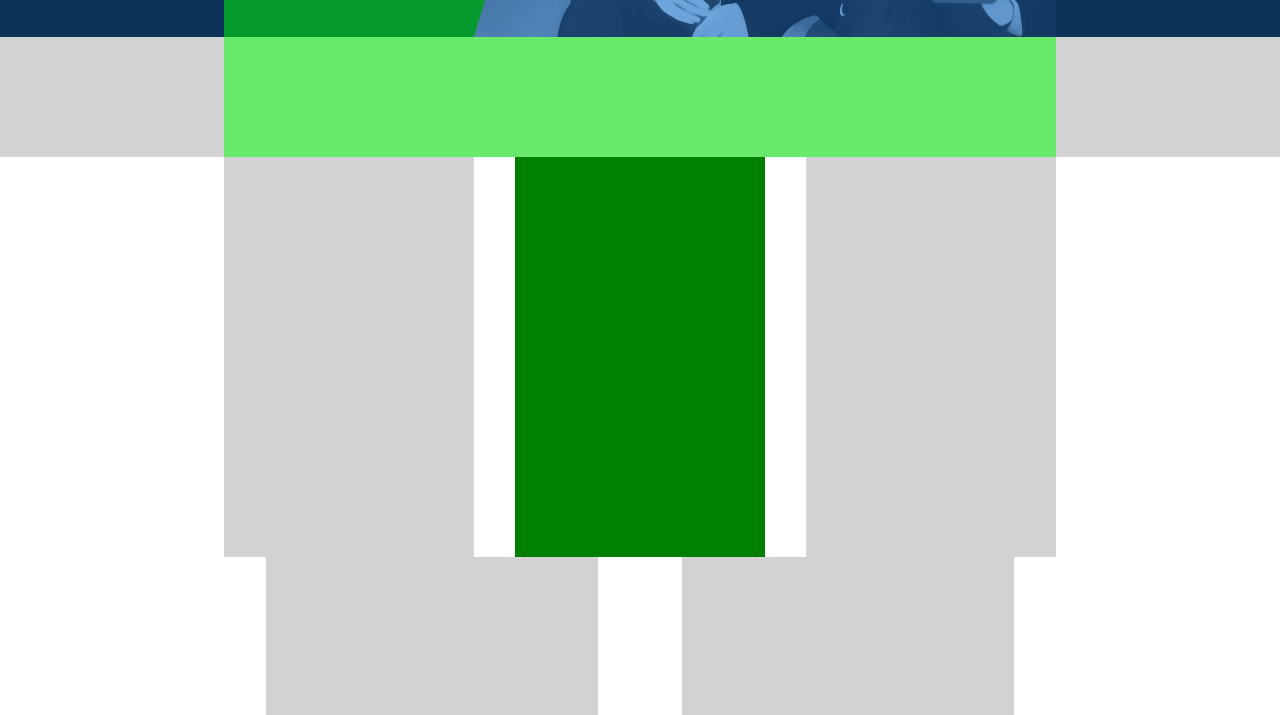
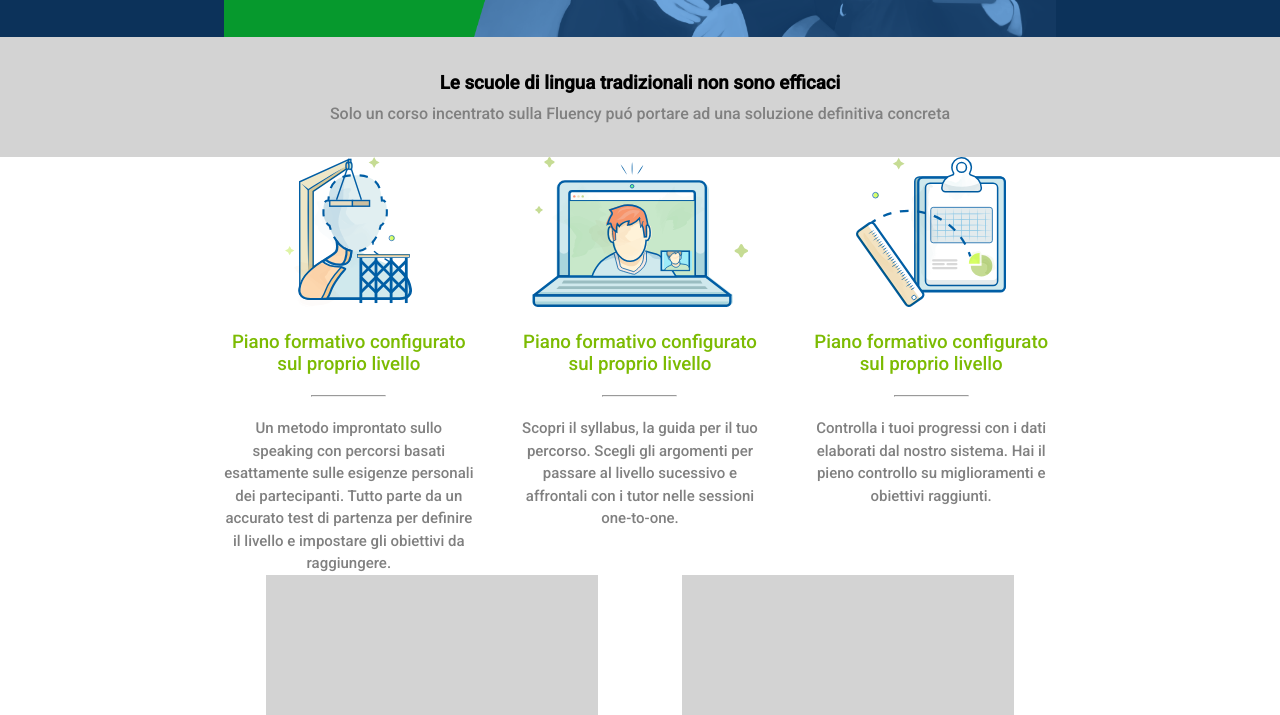
Before and after one commit to Dueel/htmlcss-fluentify, a plain HTML site: page index.html in a window 1280 px wide. Shown: the part 463-1178 px from the top of the page. Drawn offline with Linux system fonts and the light colour scheme.

Commit message:
three-columns row

```diff
--- a/css/master.css
+++ b/css/master.css
@@ -5,6 +5,11 @@
   box-sizing: border-box;
 }
 
+body{
+  font-family: 'Roboto', sans-serif;
+}
+
+/* header */
 header{
   /* debug */
   height: 500px;
@@ -25,7 +30,6 @@ nav{
   /* debug */
   height: 100%;
   background-color: rgba(0, 255, 0, 0.5);
-  font-family: 'Roboto', sans-serif;
   position: relative;
 }
 
@@ -70,7 +74,6 @@ nav div{
 }
 
 header button{
-  font-family: 'Roboto', sans-serif;
   font-size: 10px;
   color: white;
   border-radius: 4px;
@@ -97,42 +100,54 @@ button[name=piano]{
 
 .title h1{
   font-size: 45px;
+  font-weight: 500;
   line-height: 1.3em;
   margin-bottom: 30px;
 }
 
 .title button{
   padding: 20px;
+  font-size: 12px;
+}
 
+/* MAIN */
+main{
+  color: grey;
+}
+
+/* sub-header */
+section h3{
+  color: black;
+  margin-bottom: 10px;
+}
+
+section div:not(.box){
+  width: 65%;
+  text-align: center;
+  margin: auto;
+  position: relative;
+  top: 50%;
+  transform: translateY(-50%);
 }
 
 section:first-child{
-  /* debug */
   height: 120px;
   background-color: lightgrey;
 }
 
-section:after{
-  content: '';
-  display: table;
-  clear: both;
-}
+/* three-colums section */
 
 aside{
   float: left;
+  text-align: center;
 }
 
 #first aside{
-  /* debug */
   width: 30%;
-  height: 400px;
-  background-color: lightgrey;
 }
 
 #first aside:nth-child(2){
   margin: 0 5%;
-  /* debug */
-  background-color: green;
 }
 
 #second aside{
@@ -143,6 +158,32 @@ aside{
   margin: 0 5%;
 }
 
+aside img{
+  height: 150px;
+  margin-bottom: 20px;
+}
+
+aside h3{
+  color: #7CBB02;
+  font-weight: 500;
+}
+aside hr{
+  width: 75px;
+  margin: 20px auto;
+
+}
+aside p{
+  font-size: 15px;
+  font-weight: 400;
+  line-height: 1.5em;
+}
+
+section:after{
+  content: '';
+  display: table;
+  clear: both;
+}
+
 /* footer */
 footer{
   /* debug */
--- a/index.html
+++ b/index.html
@@ -37,8 +37,9 @@
     <main>
       <section>
         <!-- sub-header -->
-        <div class="box">
-
+        <div>
+          <h3>Le scuole di lingua tradizionali non sono efficaci</h3>
+          <span>Solo un corso incentrato sulla Fluency puó portare ad una soluzione definitiva concreta</span>
         </div>
       </section>
 
@@ -46,13 +47,22 @@
         <!-- three-columns row -->
         <div class="box">
           <aside>
-
+            <img src="img/profile.svg" alt="profile">
+            <h3>Piano formativo configurato sul proprio livello</h3>
+            <hr>
+            <p>Un metodo improntato sullo speaking con percorsi basati esattamente sulle esigenze personali dei partecipanti. Tutto parte da un accurato test di partenza per definire il livello e impostare gli obiettivi da raggiungere.</p>
           </aside>
           <aside>
-
+            <img src="img/computer.svg" alt="profile">
+            <h3>Piano formativo configurato sul proprio livello</h3>
+            <hr>
+            <p>Scopri il syllabus, la guida per il tuo percorso. Scegli gli argomenti per passare al livello sucessivo e affrontali con i tutor nelle sessioni one-to-one.</p>
           </aside>
           <aside>
-
+            <img src="img/doc.svg" alt="profile">
+            <h3>Piano formativo configurato sul proprio livello</h3>
+            <hr>
+            <p>Controlla i tuoi progressi con i dati elaborati dal nostro sistema. Hai il pieno controllo su miglioramenti e obiettivi raggiunti.</p>
           </aside>
         </div>
       </section>
```
